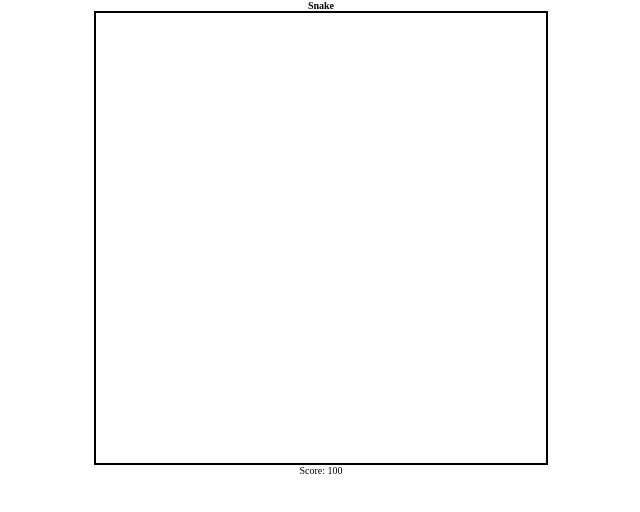
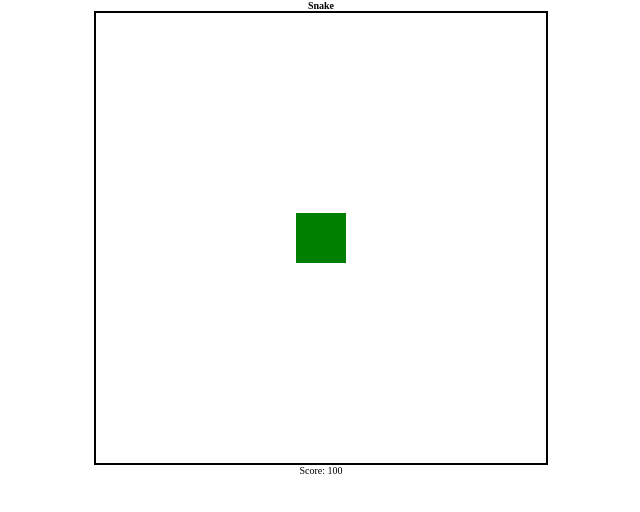
Before and after one commit to dCieszynski/snake-ts, a website built with Vite: page index.html in a window 1280 px wide. Shown: the whole page, without its empty margins (319-959 px from the left). Built offline with nearby package versions, Linux system fonts and the light colour scheme.

Commit message:
Rendering snake

```diff
--- a/src/main.ts
+++ b/src/main.ts
@@ -1,15 +1,27 @@
 const gameScreen = document.querySelector(".game__screen");
+const snakeHeadPos = 41;
+const snakeTailPos = snakeHeadPos;
 
 const levelWidth: number = 9;
 const levelHeight: number = 9;
 const levelSize = levelWidth * levelHeight;
 
 const renderLevel = () => {
-  for (let i = 0; i < levelSize; i++) {
+  for (let i = 1; i <= levelSize; i++) {
     const cell = document.createElement("div");
     cell.classList.add("cell");
+    cell.setAttribute("id", `cell_${i}`);
     gameScreen?.appendChild(cell);
   }
+
+  renderSnake();
+};
+
+const renderSnake = () => {
+  const headCell = document.querySelector(`#cell_${snakeHeadPos}`);
+  const tailCell = document.querySelector(`#cell_${snakeTailPos}`);
+  headCell?.classList.add("snake");
+  tailCell?.classList.add("snake");
 };
 
 renderLevel();
--- a/src/style.css
+++ b/src/style.css
@@ -29,3 +29,7 @@ html {
   width: 50px;
   height: 50px;
 }
+
+.snake {
+  background-color: green;
+}
```
